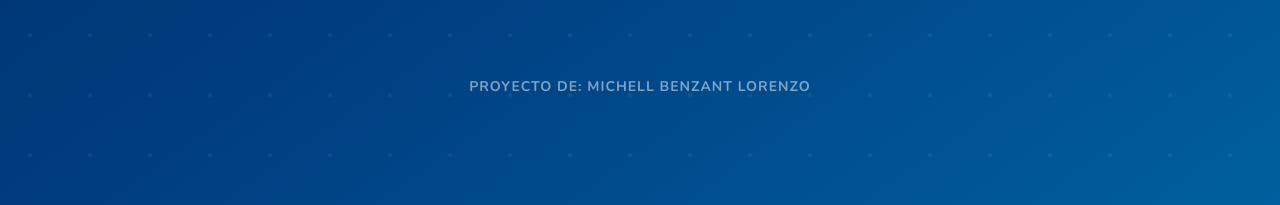
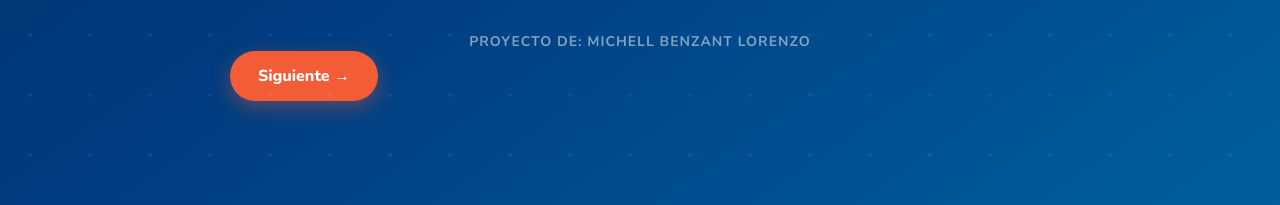
Before and after one commit to MBL309/Carreteando-Ando, a plain HTML site: page index.html in a window 1280 px wide. Shown: the part 656-861 px from the top of the page. Drawn offline with nearby package versions, Linux system fonts and the light colour scheme.

Commit message:
Add slide actions button to index.html

```diff
--- a/index.html
+++ b/index.html
@@ -580,8 +580,9 @@
     </div>
   </div>
   <p class="hero-author">Proyecto de: Michell Benzant Lorenzo</p>
-
-
+  <div class="slide-actions">
+    <button class="btn-next" onclick="changeSlide(1)">Siguiente →</button>
+  </div>
 </section>
 
 <!-- ========= SLIDE 1 — ¿QUÉ ES? ========= -->
```
